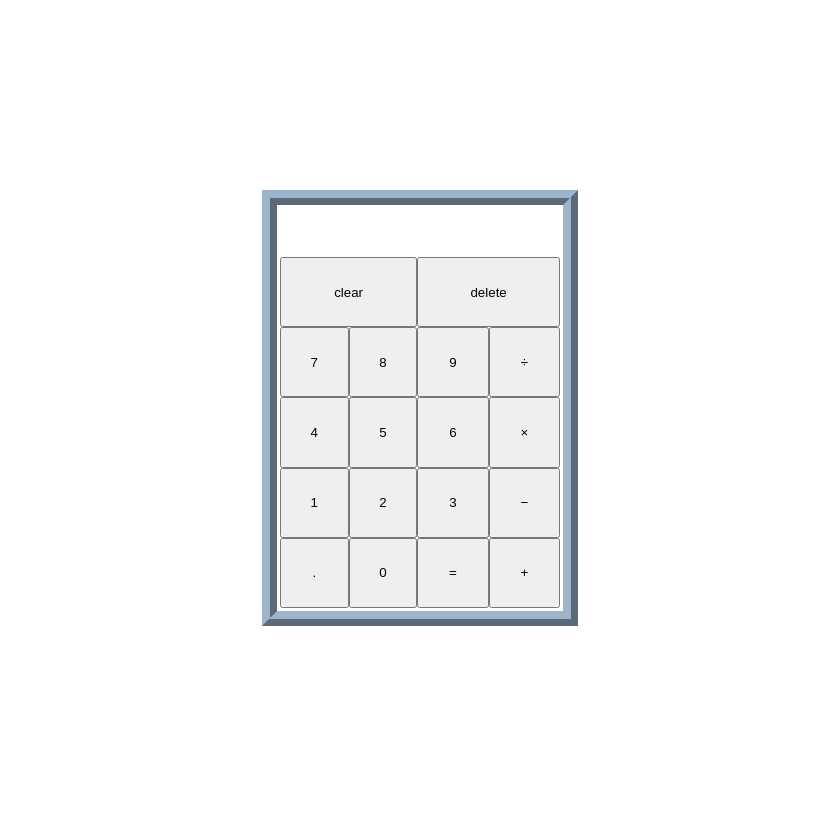
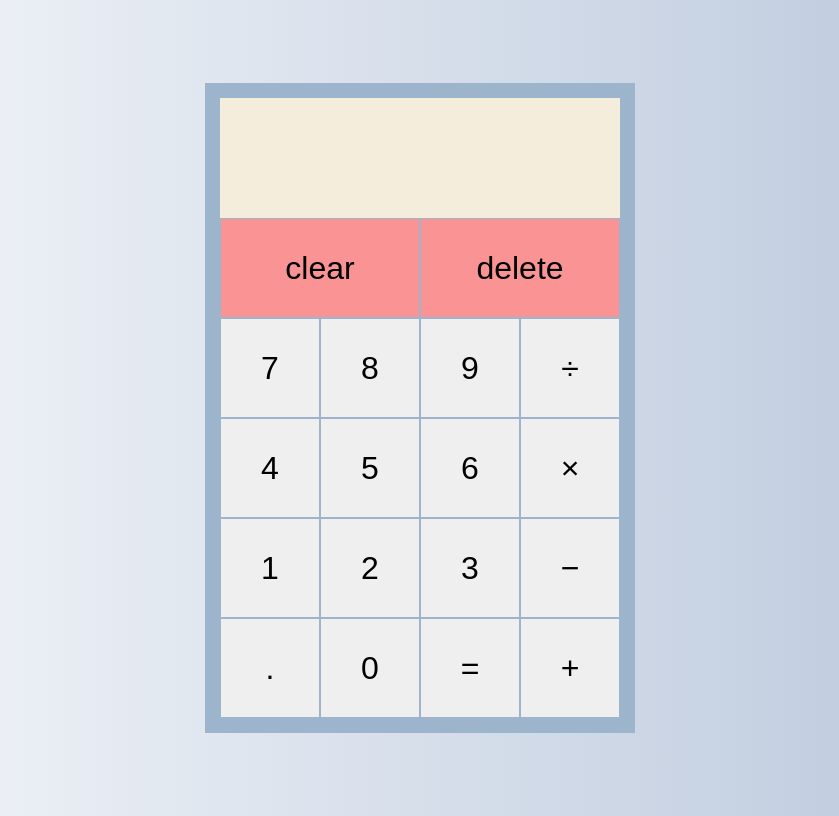
Before and after one commit to JVPH/calculator, a plain HTML site: page index.html in a window 1280 px wide. Shown: the whole page, without its empty margins (220-1059 px from the left). Drawn offline with Linux system fonts and the light colour scheme.

Commit message:
feat: add colors and borders for buttons and background

```diff
--- a/styles/style.css
+++ b/styles/style.css
@@ -1,3 +1,9 @@
+@font-face {
+    font-family: 'calculator';
+    src: url('./fonts/calculator/Calculator.ttf')
+         format('truetype');
+}
+
 html, body {
     min-height: 100vh;
 }
@@ -5,7 +11,9 @@ html, body {
 body {
     display: grid;
     place-content: center;
+    background: linear-gradient(to right, #F5F7FA, #B8C6DB);
 }
+
 .grid-col-span-2 {
     grid-column: span 2;
 }
@@ -16,10 +24,48 @@ body {
 
 .calculator-container {
     display: grid;
-    height: 50vh;
-    width: 35vh;
-    /* grid-template-columns: 1fr;
-    grid-template-rows: 1fr 2fr; */
-    border: 4mm ridge #9CB4CC;
-    padding: 0.2em;
+    grid-template-columns: repeat(4, 100px);
+    grid-template-rows: minmax(120px, auto) repeat(5,100px);
+    border: 4mm solid #9CB4CC;
 }
+
+
+
+.output-screen .previous-operand {
+    font-size: 2rem;
+    color: rgba(0, 0, 0, .75);
+}
+
+.output-screen {
+    background-color: #F5EDDC;
+    display: flex;
+    flex-direction: column;
+    align-items: flex-end;
+    justify-content: space-around;
+    font-size: 2.5rem;
+    word-break: break-all;
+    padding-inline-end: 10px;
+    font-family: 'calculator';
+}
+
+
+
+.calculator-container button {
+    outline: none;
+    cursor: pointer;
+    border: 1px solid #9CB4CC;
+    font-size: 2rem;
+}
+
+.clear,
+.delete {
+    background-color: #FA9494;
+}
+
+.number {
+    background-color: #CFD2CF;
+}
+
+.calculator-container button:hover {
+    filter: brightness(1.1);
+}
```
